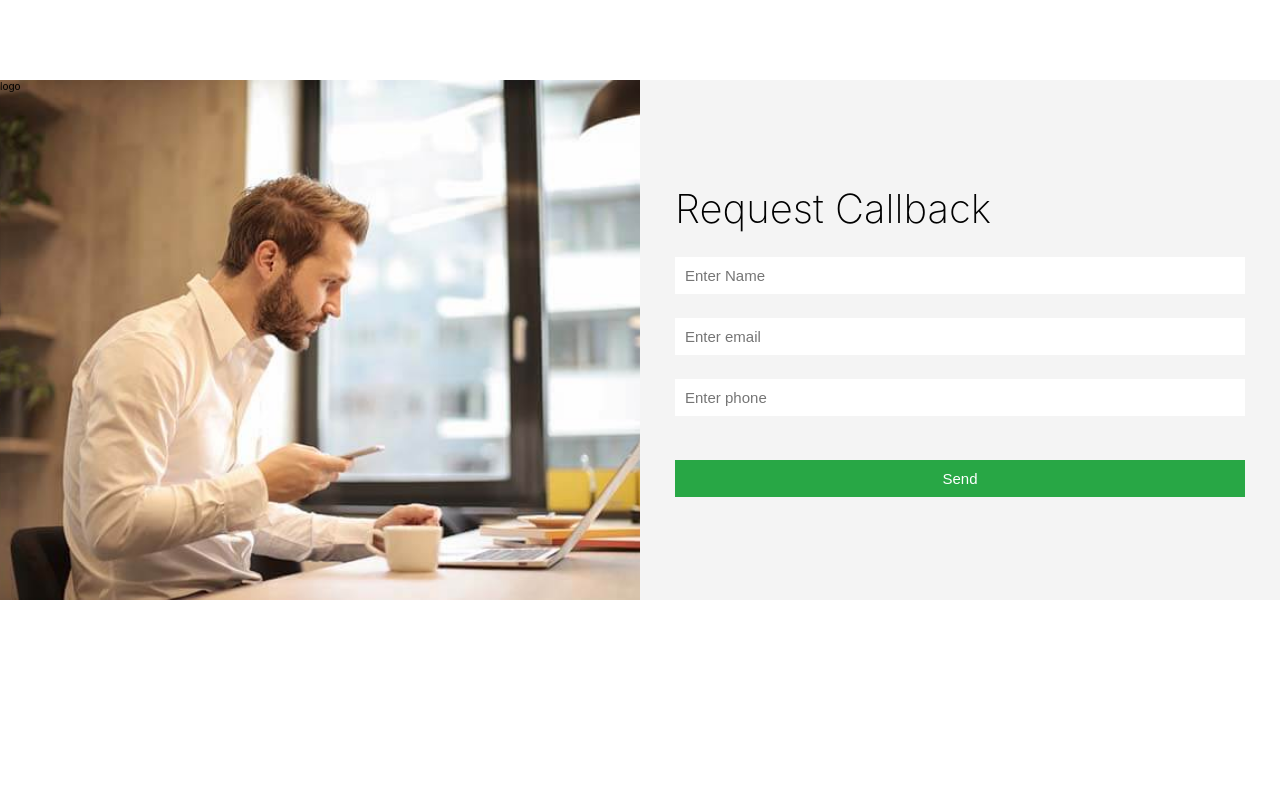
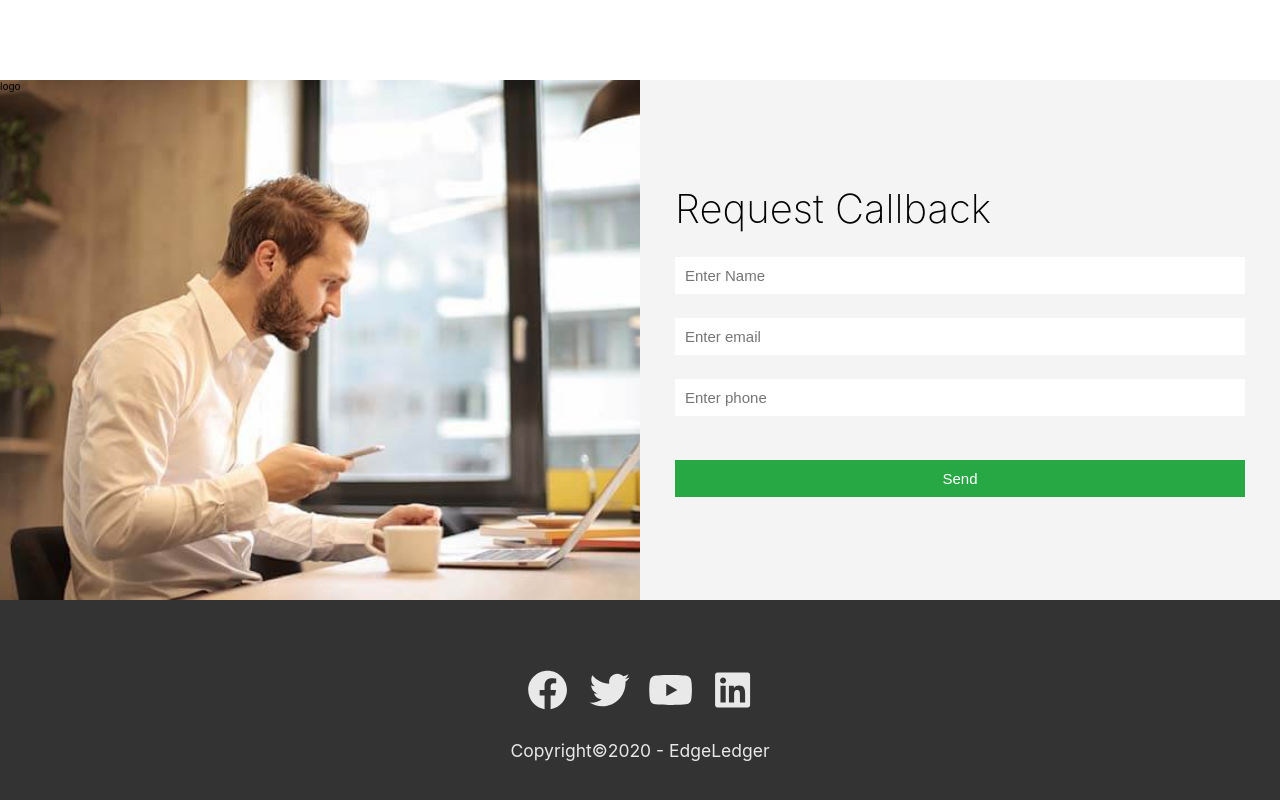
Before and after one commit to Nimith-M-Gowda/edge-ledger-website, a React (Create React App) app: page / in a window 1280 px wide. Shown: the part 3440-4240 px from the top of the page. Before the commit the page ends 4040 px from the top, so only its background shows below. Built offline with nearby package versions, Linux system fonts and the light colour scheme.

Commit message:
extra feat has to be added

```diff
--- a/src/App.js
+++ b/src/App.js
@@ -1,12 +1,11 @@
 import "./App.css";
 import Main from "./pages/Main";
-// import Form from "../src/components/CallbackForm";
+// import Form from "../src/components/Footer";
 
 function App() {
   return (
     <div>
       <Main />
-      {/* <Form /> */}
     </div>
   );
 }
--- /dev/null
+++ b/src/components/Footer.js
@@ -0,0 +1,18 @@
+import React from "react";
+import { FaFacebook, FaTwitter, FaYoutube, FaLinkedin } from "react-icons/fa";
+import "../styles/Footer.css";
+function Footer(props) {
+  return (
+    <div id="Footer-container">
+      <div className="logo-container">
+        <FaFacebook className="logo" />
+        <FaTwitter className="logo" />
+        <FaYoutube className="logo" />
+        <FaLinkedin className="logo" />
+      </div>
+      <p>Copyright&copy;2020 - EdgeLedger</p>
+    </div>
+  );
+}
+
+export default Footer;
--- a/src/pages/Main.js
+++ b/src/pages/Main.js
@@ -3,6 +3,7 @@ import Navbar from "../components/Navbar";
 import { FaChevronRight, FaBookReader, FaPencilAlt } from "react-icons/fa";
 import { BsBank2 } from "react-icons/bs";
 import CallbackForm from "../components/CallbackForm";
+import Footer from "../components/Footer";
 import "../styles/Main.css";
 
 import cases1 from "../utils/images/cases/cases1.jpg";
@@ -160,6 +161,7 @@ function Main(props) {
             <CallbackForm />
           </div>
         </div>
+        <Footer className="footer" />
       </div>
     </div>
   );
--- a/src/styles/CallbackForm.css
+++ b/src/styles/CallbackForm.css
@@ -2,6 +2,7 @@
     padding: 0;
     margin:0;
     font-size: 10px;
+    box-sizing: border-box;
 }
 
 body{
@@ -36,6 +37,7 @@ gap:5%
     border: none;
     padding:1rem;
     font-size:1.5rem;
+
 }
 
 .form-container button{
@@ -57,7 +59,10 @@ background:#3BAE56;
 
 /* media query */
 /* phone */
-@media screen and (max-width:768px) {}
+@media screen and (max-width:768px) {
+
+
+}
 
 /* ipad */
 @media screen and (min-width:769px) and (max-width:992px) {}
--- /dev/null
+++ b/src/styles/Footer.css
@@ -0,0 +1,44 @@
+* {
+    padding: 0;
+    margin: 0;
+    font-size: 10px;
+    box-sizing: border-box;
+}
+
+#Footer-container{
+    /* background:green; */
+    background:#333333;
+    color :#E9E9E9;
+    height:25%;
+    display:flex;
+    flex-direction: column;
+    align-items: center;
+    justify-content: center;
+}
+
+
+#Footer-container .logo-container{
+    /* background:red; */
+    height:50%;
+    display:flex;
+}
+
+#Footer-container .logo-container .logo{
+    /* background:blue; */
+    width:20%;
+    height:40%;
+}
+
+#Footer-container .logo-container .logo:hover{
+    color:#28A745;
+}
+
+#Footer-container p {
+    font-size:1.75rem;
+}
+
+@media screen and (min-width:769px) and (max-width:992px) {
+    #Footer-container{
+        height:20%;
+    }
+}
```
